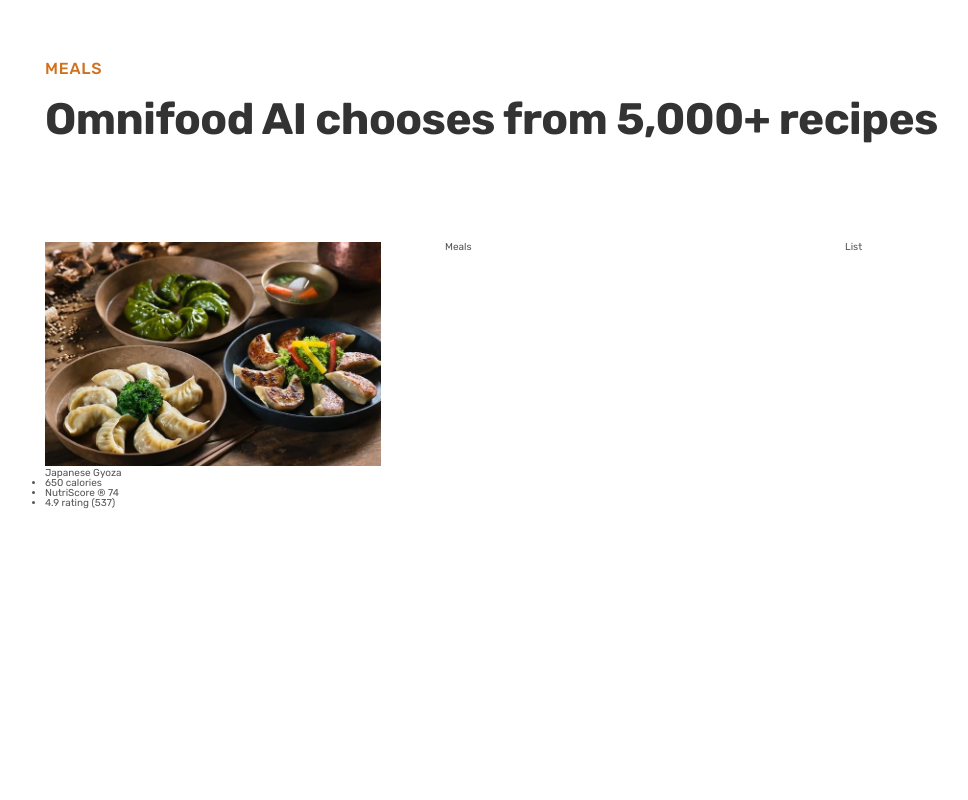
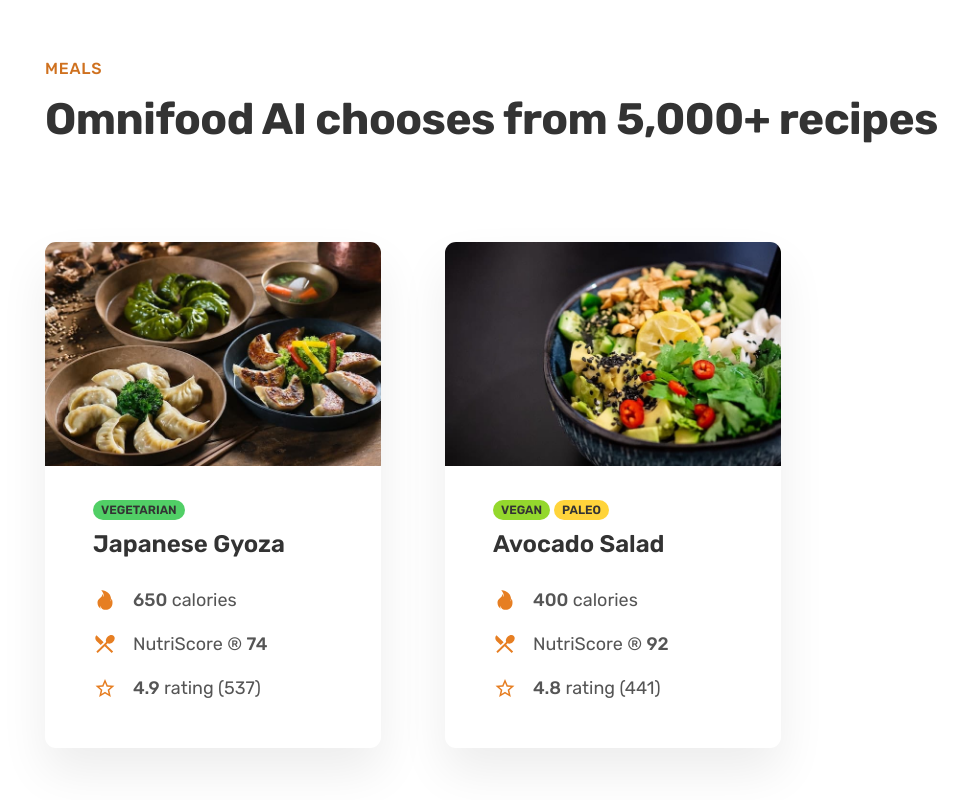
Before and after one commit to engkuazrul/cs_omnifood, a plain HTML site: page index.html in a window 1280 px wide. Shown: the part 2642-3442 px from the top of the page, without its empty margins (27-995 px from the left). Before the commit the page ends 3246 px from the top, so only its background shows below. Drawn offline with nearby package versions, Linux system fonts and the light colour scheme.

Commit message:
update section how to

```diff
--- a/css/general.css
+++ b/css/general.css
@@ -29,6 +29,7 @@ Default: 1
 
 --- 06 BORDER-RADIUS
 Default: 9px
+Medium: 11px
 
 --- 07 WHITESPACE
 
@@ -163,3 +164,7 @@ body {
 .grid--center-v {
   align-items: center;
 }
+
+strong {
+  font-weight: 500;
+}
--- a/css/style.css
+++ b/css/style.css
@@ -214,6 +214,71 @@
   padding: 9.6rem 0;
 }
 
+.meal {
+  box-shadow: 0 2.4rem 4.8rem rgba(0,0,0, 0.075);
+  border-radius: 11px;
+  overflow: hidden;
+}
+
+.meal-content {
+  padding: 3.2rem 4.8rem 4.8rem 4.8rem;
+}
+
+.meal-tags {
+  margin-bottom: 1.2rem;
+  display: flex;
+  gap: 0.4rem;
+}
+
+.tag {
+  display: inline-block;
+  padding: 0.4rem 0.8rem;
+  font-size: 1.2rem;
+  text-transform: uppercase;
+  color: #333;
+  border-radius: 100px;
+  font-weight: 600;
+}
+
+.tag--vegetarian {
+  background-color: #51cf66;
+}
+
+.tag--vegan {
+  background-color: #94d82d;
+}
+
+.tag--paleo {
+  background-color: #ffd43b;
+}
+
+.meal-title {
+  font-size: 2.4rem;
+  color: #333;
+  font-weight: 600;
+  margin-bottom: 3.2rem;
+}
+
+.meal-attributes {
+  list-style: none;
+  display: flex;
+  flex-direction: column;
+  gap: 2rem;
+}
+
+.meal-attribute {
+  display: flex;
+  align-items: center;
+  font-size: 1.8rem;
+  gap: 1.6rem;
+}
+
+.meal-icon {
+  height: 2.4rem;
+  width: 2.4rem;
+  color: #e67e22;
+}
+
 .meal-img {
   width: 100%;
 }
--- a/index.html
+++ b/index.html
@@ -1,15 +1,20 @@
 <!DOCTYPE html>
 <html lang="en">
-
   <head>
     <meta charset="UTF-8" />
     <meta http-equiv="X-UA-Compatible" content="IE=edge" />
     <meta name="viewport" content="width=device-width, initial-scale=1.0" />
     <link rel="preconnect" href="https://fonts.googleapis.com" />
     <link rel="preconnect" href="https://fonts.gstatic.com" crossorigin />
-  <link href="https://fonts.googleapis.com/css2?family=Rubik:wght@400;500;600;700&display=swap" rel="stylesheet" />
-  <link rel="stylesheet" href="./css/general.css">
+    <link
+      href="https://fonts.googleapis.com/css2?family=Rubik:wght@400;500;600;700&display=swap"
+      rel="stylesheet"
+    />
+    <link rel="stylesheet" href="./css/general.css" />
     <link rel="stylesheet" href="./css/style.css" />
+
+    <script src="https://unpkg.com/ionicons@4.5.10-0/dist/ionicons.js"></script>
+
     <title>Omnifood</title>
   </head>
 
@@ -40,17 +45,37 @@
               nutritional needs.
             </p>
 
-          <a href="#" class="btn btn--full margin-right-sm">Start eating well</a>
+            <a href="#" class="btn btn--full margin-right-sm"
+              >Start eating well</a
+            >
             <a href="#" class="btn btn--outline">Learn more &darr;</a>
 
             <div class="delivered-meals">
               <div class="delivered-imgs">
-              <img src="./img/customers/customer-1.jpg" alt="Customer photo" />
-              <img src="./img/customers/customer-2.jpg" alt="Customer photo" />
-              <img src="./img/customers/customer-3.jpg" alt="Customer photo" />
-              <img src="./img/customers/customer-4.jpg" alt="Customer photo" />
-              <img src="./img/customers/customer-5.jpg" alt="Customer photo" />
-              <img src="./img/customers/customer-6.jpg" alt="Customer photo" />
+                <img
+                  src="./img/customers/customer-1.jpg"
+                  alt="Customer photo"
+                />
+                <img
+                  src="./img/customers/customer-2.jpg"
+                  alt="Customer photo"
+                />
+                <img
+                  src="./img/customers/customer-3.jpg"
+                  alt="Customer photo"
+                />
+                <img
+                  src="./img/customers/customer-4.jpg"
+                  alt="Customer photo"
+                />
+                <img
+                  src="./img/customers/customer-5.jpg"
+                  alt="Customer photo"
+                />
+                <img
+                  src="./img/customers/customer-6.jpg"
+                  alt="Customer photo"
+                />
               </div>
               <p class="delivered-text">
                 <span>250,000+</span> meals last year!
@@ -58,8 +83,11 @@
             </div>
           </div>
           <div class="hero-img-box">
-          <img class="hero-img" src="./img/hero.png"
-            alt="Woman enjoying food, meals in storage container, and food bowls on a table" />
+            <img
+              class="hero-img"
+              src="./img/hero.png"
+              alt="Woman enjoying food, meals in storage container, and food bowls on a table"
+            />
           </div>
         </div>
       </section>
@@ -68,11 +96,17 @@
         <div class="container">
           <h2 class="heading-featured-in">As featured in</h2>
           <div class="logos">
-          <img src="./img/logos/techcrunch.png" alt="Techcrunc h logo">
-          <img src="./img/logos/business-insider.png" alt="Business Insider logo">
-          <img src="./img/logos/the-new-york-times.png" alt="The New York Times logo">
-          <img src="./img/logos/forbes.png" alt="Forbes logo">
-          <img src="./img/logos/usa-today.png" alt="USA Today logo">
+            <img src="./img/logos/techcrunch.png" alt="Techcrunc h logo" />
+            <img
+              src="./img/logos/business-insider.png"
+              alt="Business Insider logo"
+            />
+            <img
+              src="./img/logos/the-new-york-times.png"
+              alt="The New York Times logo"
+            />
+            <img src="./img/logos/forbes.png" alt="Forbes logo" />
+            <img src="./img/logos/usa-today.png" alt="USA Today logo" />
           </div>
         </div>
       </section>
@@ -103,24 +137,31 @@
           </div>
 
           <div class="step-img-box">
-          <img src="./img/app/app-screen-1.png" alt="iPhone app preferences selection screen" class="step-img" />
+            <img
+              src="./img/app/app-screen-1.png"
+              alt="iPhone app preferences selection screen"
+              class="step-img"
+            />
           </div>
 
           <!-- STEP 02 -->
           <div class="step-img-box">
-          <img src="./img/app/app-screen-2.png" alt="iPhone app meal approving plan screen" class="step-img" />
+            <img
+              src="./img/app/app-screen-2.png"
+              alt="iPhone app meal approving plan screen"
+              class="step-img"
+            />
           </div>
 
           <div class="step-text-box">
             <p class="step-number">02</p>
 
-          <h3 class="heading-tertiary">
-            Approve your weekly meal plan
-          </h3>
+            <h3 class="heading-tertiary">Approve your weekly meal plan</h3>
 
             <p class="step-description">
-            Once per week, approve the meal plan generated for you by Omnifood AI. You can change ingredients, swap
-            entire meals, or even add your own recipes.
+              Once per week, approve the meal plan generated for you by Omnifood
+              AI. You can change ingredients, swap entire meals, or even add
+              your own recipes.
             </p>
           </div>
 
@@ -128,18 +169,21 @@
           <div class="step-text-box">
             <p class="step-number">03</p>
 
-          <h3 class="heading-tertiary">
-            Receive meals at convenient time
-          </h3>
+            <h3 class="heading-tertiary">Receive meals at convenient time</h3>
 
             <p class="step-description">
-            Best chefs in town will cook your selected meal every day, and we will deliver it to your door whenever
-            works best for you. You can change delivery schedule and address daily!
+              Best chefs in town will cook your selected meal every day, and we
+              will deliver it to your door whenever works best for you. You can
+              change delivery schedule and address daily!
             </p>
           </div>
 
           <div class="step-img-box">
-          <img src="./img/app/app-screen-3.png" alt="iPhone app delivery screen" class="step-img" />
+            <img
+              src="./img/app/app-screen-3.png"
+              alt="iPhone app delivery screen"
+              class="step-img"
+            />
           </div>
         </div>
       </section>
@@ -154,19 +198,63 @@
 
         <div class="container grid grid--3-cols">
           <div class="meal">
-          <img src="./img/meals/meal-1.jpg" class="meal-img" alt="Japanese Gyozas">
+            <img
+              src="./img/meals/meal-1.jpg"
+              class="meal-img"
+              alt="Japanese Gyozas"
+            />
+            <div class="meal-content">
+              <div class="meal-tags">
+                <span class="tag tag--vegetarian">Vegetarian</span>
+              </div>
               <p class="meal-title">Japanese Gyoza</p>
               <ul class="meal-attributes">
-            <li class="meal-attribute">650 calories</li>
-            <li class="meal-attribute">NutriScore &reg; 74</li>
-            <li class="meal-attribute">4.9 rating (537)</li>
+                <li class="meal-attribute">
+                  <ion-icon class="meal-icon" name="flame"></ion-icon>
+                  <span><strong>650</strong> calories</span>
+                </li>
+                <li class="meal-attribute">
+                  <ion-icon class="meal-icon" name="restaurant"></ion-icon>
+                  <span>NutriScore &reg; <strong>74</strong></span>
+                </li>
+                <li class="meal-attribute">
+                  <ion-icon class="meal-icon" name="star-outline"></ion-icon>
+                  <span><strong>4.9</strong> rating (537)</span>
+                </li>
               </ul>
             </div>
-        <div class="meal">Meals</div>
-        <div class="list">List</div>
+          </div>
+          <div class="meal">
+            <img
+              src="./img/meals/meal-2.jpg"
+              class="meal-img"
+              alt="Avocado Salad"
+            />
+            <div class="meal-content">
+              <div class="meal-tags">
+                <span class="tag tag--vegan">Vegan</span>
+                <span class="tag tag--paleo">Paleo</span>
+              </div>
+              <p class="meal-title">Avocado Salad</p>
+              <ul class="meal-attributes">
+                <li class="meal-attribute">
+                  <ion-icon class="meal-icon" name="flame"></ion-icon>
+                  <span><strong>400</strong> calories</span>
+                </li>
+                <li class="meal-attribute">
+                  <ion-icon class="meal-icon" name="restaurant"></ion-icon>
+                  <span>NutriScore &reg; <strong>92</strong></span>
+                </li>
+                <li class="meal-attribute">
+                  <ion-icon class="meal-icon" name="star-outline"></ion-icon>
+                  <span><strong>4.8</strong> rating (441)</span>
+                </li>
+              </ul>
+            </div>
+          </div>
+
         </div>
       </section>
     </main>
   </body>
-
 </html>
```
Lines whose indentation alone changed are shown as unchanged.
